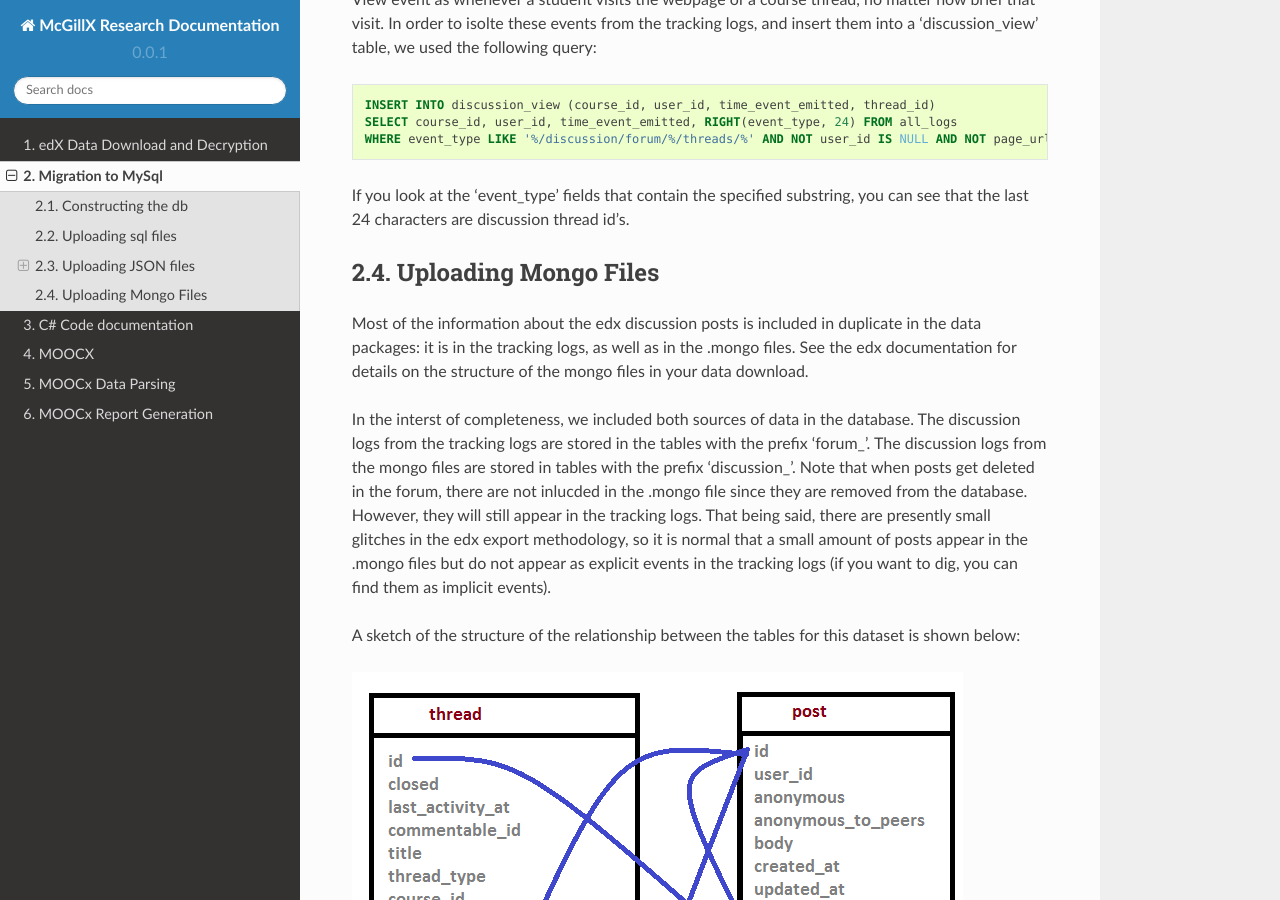
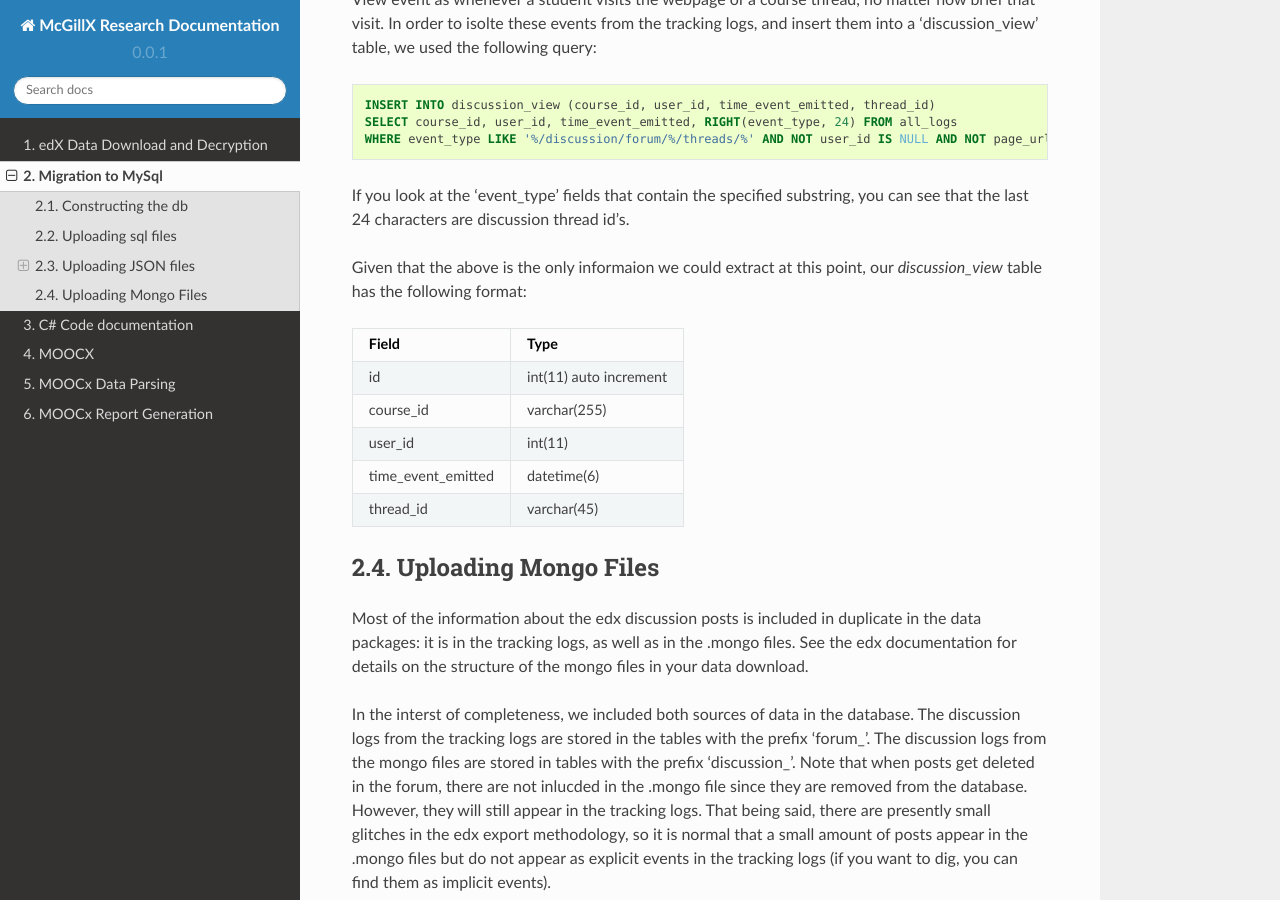
Before and after one commit to McGillX/mcgillx-research-documentation, a Sphinx documentation site: the page built from docs/source/rstfiles/edx_relational_db_migration.rst, in a window 1280 px wide and 900 px high, scrolled down 10600 px. Built offline with Sphinx 7.4.7 and the Read the Docs theme 2.0.0, drawn with Linux system fonts in a browser that asks for light colours; pages that are not in the unit, such as notebooks, are missing from menus.

Commit message:
added discussion view format
added the field,type table.

```diff
--- a/docs/source/rstfiles/edx_relational_db_migration.rst
+++ b/docs/source/rstfiles/edx_relational_db_migration.rst
@@ -363,6 +363,19 @@ A more thorough investigation would require that a minimum amount of time is spe
 
 If you look at the 'event_type' fields that contain the specified substring, you can see that the last 24 characters are discussion thread id's.
 
+Given that the above is the only informaion we could extract at this point, our *discussion_view* table has the following format:
+
+
+===========================     =================================
+Field                             Type
+===========================     =================================
+id                                int(11) auto increment
+course_id                         varchar(255)
+user_id                           int(11)
+time_event_emitted                datetime(6)
+thread_id                         varchar(45)
+===========================     =================================
+
 Uploading Mongo Files
 ------------------------
 Most of the information about the edx discussion posts is included in duplicate in the data packages: it is in the tracking logs, as well as in the .mongo files. See the edx documentation for details on the structure of the mongo files in your data download.
```
